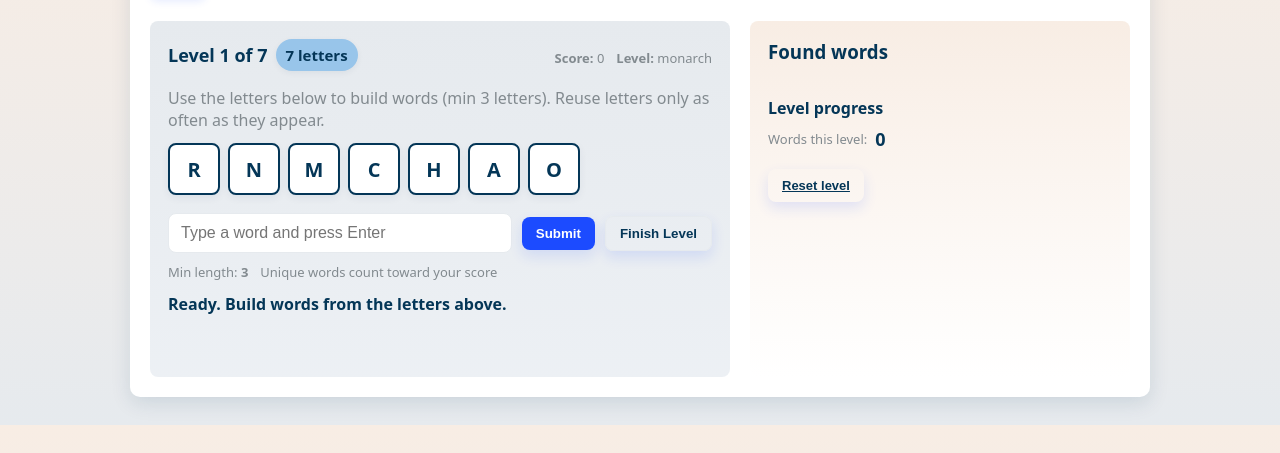
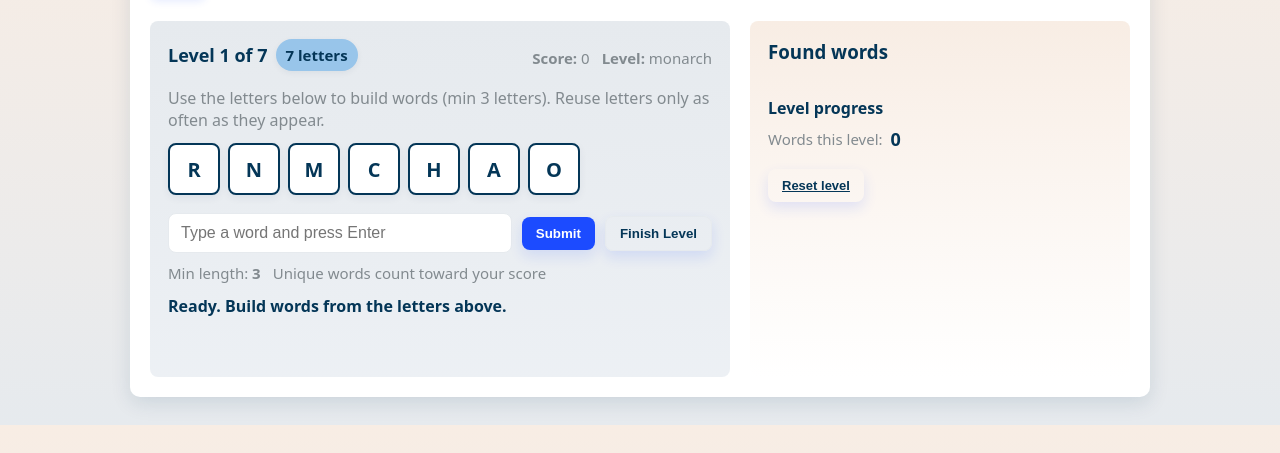
Before and after one commit to HannahAustin-odu/SCLUnwindWordBuilder, a plain HTML site: page index.html in a window 1280 px wide. Shown: the part 107-560 px from the top of the page. Drawn offline with Linux system fonts and the light colour scheme.

Commit message:
Increase font size from 13px to 15px

```diff
--- a/index.html
+++ b/index.html
@@ -176,7 +176,7 @@
     display:flex;
     gap:12px;
     color:var(--odu-steel);
-    font-size:13px;
+    font-size:15px;
     margin-top:6px;
   }
 
@@ -296,7 +296,7 @@
       <div style="margin-top:14px;">
         <strong>Level progress</strong>
         <div style="margin-top:8px; display:flex; gap:8px; align-items:center;">
-          <div style="font-size:13px; color:var(--odu-steel)">Words this level:</div>
+          <div style="font-size:15px; color:var(--odu-steel)">Words this level:</div>
           <div style="font-weight:800; color:var(--odu-deep); font-size:18px" id="foundCount">0</div>
         </div>
       </div>
```
